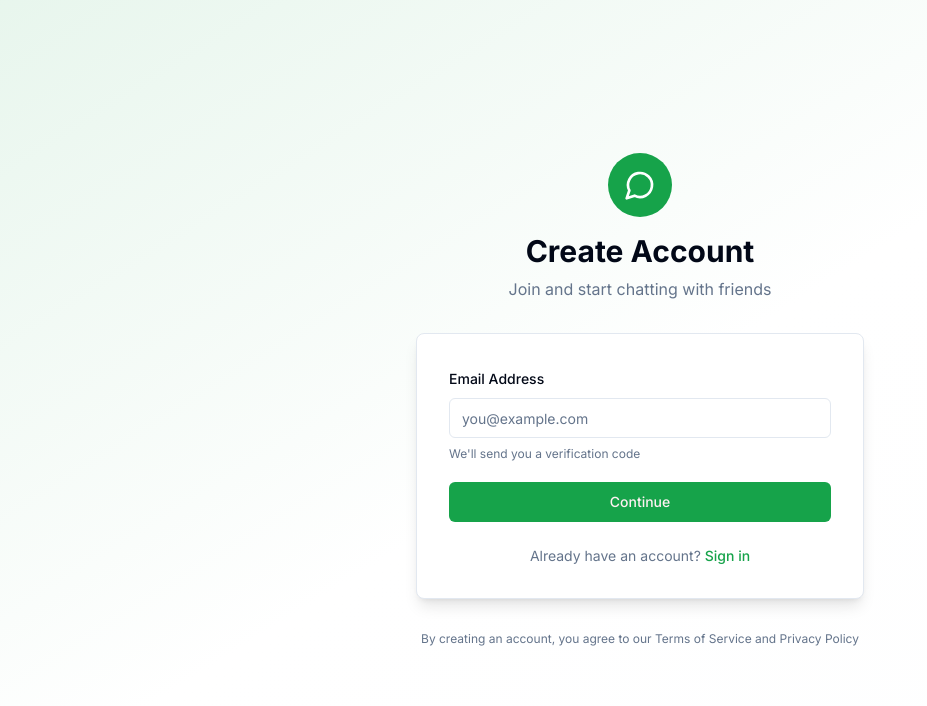
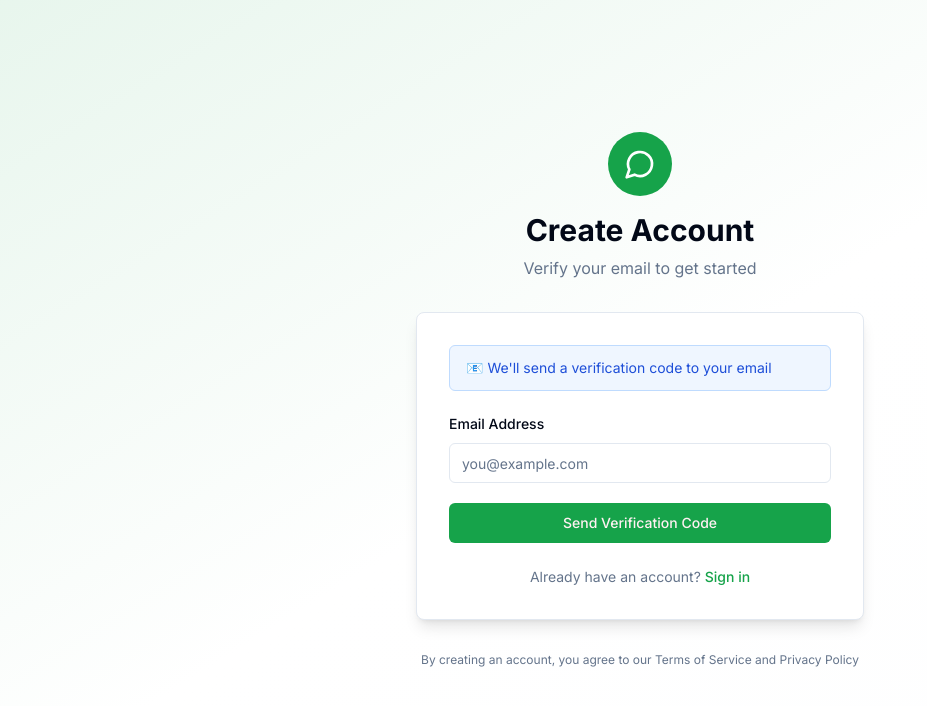
Before and after one commit to Suchitdas18/whatsapp-clone, a Next.js app in the folder client/: page /auth/register in a window 1280 px wide. Shown: the top 706 px of the page, without its empty margins (0-927 px from the left). Built offline with nearby package versions, Linux system fonts and the light colour scheme; no server answers.

Commit message:
Fix OTP verification flow - now properly shows email verification step

```diff
--- a/client/src/app/auth/register/page.tsx
+++ b/client/src/app/auth/register/page.tsx
@@ -17,10 +17,11 @@
     const verified = searchParams.get('verified') === 'true';
     const emailParam = searchParams.get('email') || '';
 
-    const [step, setStep] = useState(verified ? 2 : 1); // 1: collect email, 2: collect details
+    // Always start at step 1 unless explicitly verified via URL
+    const [step, setStep] = useState(1);
     const [formData, setFormData] = useState({
         name: '',
-        email: emailParam,
+        email: '',
         password: '',
         confirmPassword: '',
     });
@@ -28,6 +29,7 @@
     const [error, setError] = useState('');
 
     useEffect(() => {
+        // Only move to step 2 if we have verified=true and email in URL
         if (verified && emailParam) {
             setFormData(prev => ({ ...prev, email: emailParam }));
             setStep(2);
@@ -116,7 +118,7 @@
                         Create Account
                     </h1>
                     <p className="text-muted-foreground">
-                        Join and start chatting with friends
+                        {step === 1 ? 'Verify your email to get started' : 'Complete your registration'}
                     </p>
                 </div>
 
@@ -125,6 +127,11 @@
                     {step === 1 ? (
                         // Step 1: Enter Email for OTP
                         <form onSubmit={handleSendOTP} className="space-y-5">
+                            {/* Info Alert */}
+                            <div className="bg-blue-50 dark:bg-blue-900/20 border border-blue-200 dark:border-blue-800 text-blue-700 dark:text-blue-400 px-4 py-3 rounded-md text-sm">
+                                📧 We'll send a verification code to your email
+                            </div>
+
                             {error && (
                                 <div className="bg-destructive/10 border border-destructive/20 text-destructive px-4 py-3 rounded-md text-sm">
                                     {error}
@@ -146,9 +153,6 @@
                                     disabled={loading}
                                     className="w-full"
                                 />
-                                <p className="text-xs text-muted-foreground">
-                                    We'll send you a verification code
-                                </p>
                             </div>
 
                             <Button
@@ -159,10 +163,10 @@
                                 {loading ? (
                                     <>
                                         <Loader2 className="mr-2 h-4 w-4 animate-spin" />
-                                        Sending code...
+                                        Sending verification code...
                                     </>
                                 ) : (
-                                    'Continue'
+                                    'Send Verification Code'
                                 )}
                             </Button>
                         </form>
@@ -178,7 +182,7 @@
                             {/* Email verified indicator */}
                             <div className="bg-green-50 dark:bg-green-900/20 border border-green-200 dark:border-green-800 text-green-700 dark:text-green-400 px-4 py-3 rounded-md text-sm flex items-center gap-2">
                                 <CheckCircle className="w-4 h-4" />
-                                Email verified: {formData.email}
+                                ✓ Email verified: {formData.email}
                             </div>
 
                             <div className="space-y-2">
```
